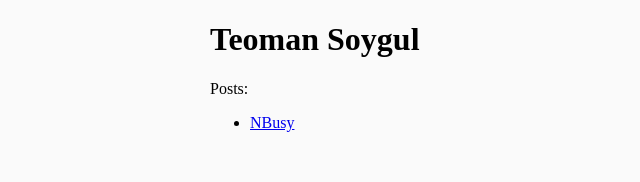
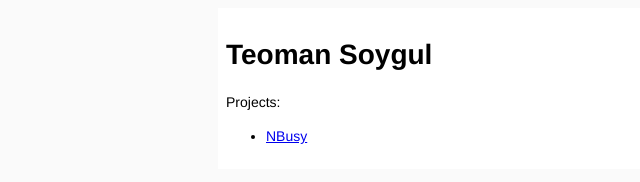
Before and after one commit to soygul/soygul.github.io, a plain HTML site: page index.html in a window 1280 px wide. Shown: the whole page, without its empty margins (30-670 px from the left). Drawn offline with Linux system fonts and the light colour scheme.

Commit message:
set font

```diff
--- a/index.html
+++ b/index.html
@@ -10,7 +10,7 @@
 <body>
   <h1>Teoman Soygul</h1>
 
-  <p>Posts:</p>
+  <p>Projects:</p>
   <ul>
     <li>
       <a href="/nbusy">NBusy</a>
--- a/site.css
+++ b/site.css
@@ -1,8 +1,17 @@
-body {
+html {
   margin-left: auto;
   margin-right: auto;
   max-width: 800px;
   background: #FAFAFA;
+}
+
+body {
+  background-color: #FFFFFF;
+  padding: 1%;
+  margin: 1%;
+  font-family: "Helvetica Neue", Helvetica, Arial, sans-serif;
+  font-size: 14px;
+  line-height: 1.42857;
 }
 
 img {
```
